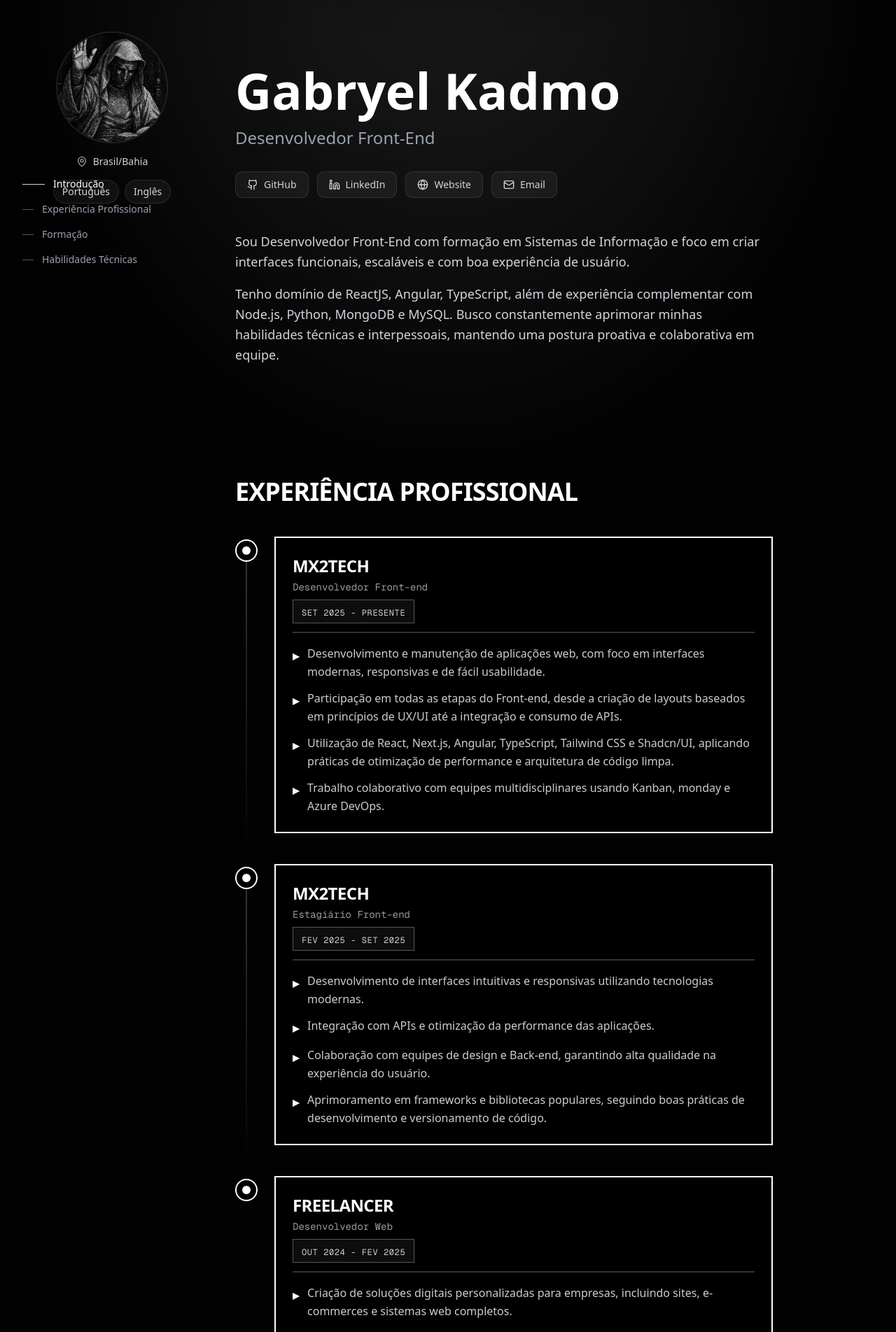
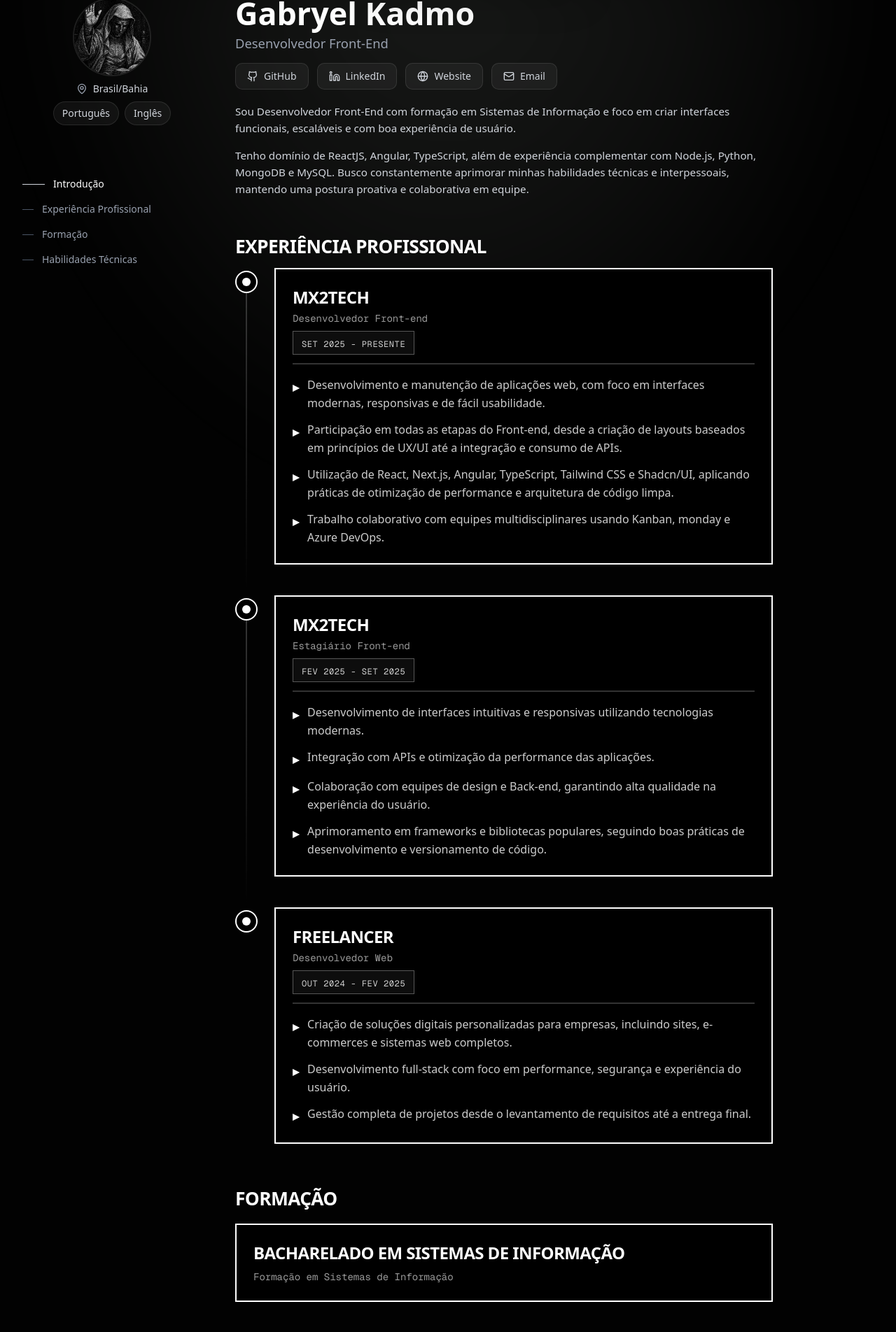
Before and after one commit to GabryelKadmo/Kadmo-TechV2, a Next.js app: page /subdomains/portfolio in a window 1280 px wide. Shown: the part 83-1987 px from the top of the page at 70% size. Built offline with nearby package versions, Linux system fonts and the light colour scheme.

Commit message:
feat: otimizar layout e responsividade da página Portfolio para notebooks e laptops

```diff
--- a/app/globals.css
+++ b/app/globals.css
@@ -301,3 +301,65 @@
 ::-webkit-scrollbar-corner {
   background: transparent;
 }
+
+/* ===== Otimizações para notebooks/laptops (< Full HD) ===== */
+@media (min-width: 1024px) and (max-width: 1919px) {
+  /* Reduzir padding top geral */
+  .portfolio-wrapper {
+    padding-top: 3.5rem !important;
+  }
+
+  /* Sidebar: avatar menor e sticky mais alto */
+  .portfolio-sidebar-sticky {
+    top: 5rem !important;
+    gap: 0.5rem !important;
+  }
+  .portfolio-avatar {
+    width: 7rem !important;
+    height: 7rem !important;
+  }
+
+  /* Hero section */
+  .portfolio-hero {
+    padding-top: 1.5rem !important;
+    padding-bottom: 1.5rem !important;
+  }
+  .portfolio-hero-name {
+    font-size: 2.8rem !important;
+    margin-bottom: 0.5rem !important;
+  }
+  .portfolio-hero-role {
+    font-size: 1.15rem !important;
+    margin-bottom: 1rem !important;
+  }
+  .portfolio-social-links {
+    margin-bottom: 1.25rem !important;
+  }
+  .portfolio-bio {
+    gap: 0.35rem !important;
+  }
+  .portfolio-bio p {
+    font-size: 0.95rem !important;
+    line-height: 1.55 !important;
+  }
+
+  /* Sections */
+  .portfolio-section {
+    padding-top: 2rem !important;
+    padding-bottom: 2rem !important;
+  }
+  .portfolio-section-title {
+    font-size: 1.65rem !important;
+    margin-bottom: 1.25rem !important;
+  }
+
+  /* Technical skills spacing */
+  .portfolio-skills-grid {
+    gap: 1.25rem !important;
+  }
+
+  /* Footer */
+  .portfolio-footer {
+    margin-top: 2rem !important;
+  }
+}
--- a/app/subdomains/portfolio/page.tsx
+++ b/app/subdomains/portfolio/page.tsx
@@ -22,7 +22,7 @@ export default function PortfolioPage() {
         <>
             <TableOfContents items={sections} />
 
-            <div className="pt-20 sm:pt-24 px-4 lg:px-8">
+            <div className="portfolio-wrapper pt-20 sm:pt-24 px-4 lg:px-8">
                 {/* Mobile Profile Header */}
                 <div className="lg:hidden max-w-3xl mx-auto mb-8">
                     <div className="flex items-center gap-4 pt-10">
@@ -58,9 +58,9 @@ export default function PortfolioPage() {
                 <div className="max-w-7xl mx-auto flex gap-12">
                     {/* Profile Sidebar - Sticky (Desktop only) */}
                     <aside className="hidden lg:block w-64 flex-shrink-0">
-                        <div className="sticky top-32 flex flex-col items-center gap-4">
+                        <div className="portfolio-sidebar-sticky sticky top-32 flex flex-col items-center gap-4">
                             {/* Avatar */}
-                            <div className="w-40 h-40 rounded-full overflow-hidden border-2 border-white/10">
+                            <div className="portfolio-avatar w-40 h-40 rounded-full overflow-hidden border-2 border-white/10">
                                 <Image
                                     src="/portfolio/Balduino IV.jpg"
                                     alt="Profile"
@@ -91,7 +91,7 @@ export default function PortfolioPage() {
                     {/* Main Content */}
                     <main className="flex-1 max-w-3xl mx-auto lg:mx-0">
                         {/* Hero Section */}
-                        <section id="introduction" className="min-h-auto py-1 sm:py-20 flex items-center">
+                        <section id="introduction" className="portfolio-hero min-h-auto py-1 sm:py-20 flex items-center">
                             <div>
                                 {/* Schedule Badge */}
                                 {/* <a
@@ -113,15 +113,15 @@ export default function PortfolioPage() {
                                 </a> */}
 
                                 {/* Name and Title */}
-                                <h1 className="text-4xl sm:text-5xl md:text-7xl font-bold mb-3 sm:mb-4 text-white bg-clip-text">
+                                <h1 className="portfolio-hero-name text-4xl sm:text-5xl md:text-7xl font-bold mb-3 sm:mb-4 text-white bg-clip-text">
                                     Gabryel Kadmo
                                 </h1>
-                                <p className="text-lg sm:text-xl md:text-2xl text-gray-400 mb-6 sm:mb-8">
+                                <p className="portfolio-hero-role text-lg sm:text-xl md:text-2xl text-gray-400 mb-6 sm:mb-8">
                                     {t.hero.role}
                                 </p>
 
                                 {/* Social Links */}
-                                <div className="flex flex-wrap gap-2 sm:gap-3 mb-8 sm:mb-12">
+                                <div className="portfolio-social-links flex flex-wrap gap-2 sm:gap-3 mb-8 sm:mb-12">
                                     <a
                                         href="https://github.com/gabryelkadmo"
                                         target="_blank"
@@ -159,7 +159,7 @@ export default function PortfolioPage() {
                                 </div>
 
                                 {/* Biography */}
-                                <div className="text-base sm:text-lg text-gray-300 leading-relaxed space-y-3 sm:space-y-4">
+                                <div className="portfolio-bio text-base sm:text-lg text-gray-300 leading-relaxed space-y-3 sm:space-y-4">
                                     <p>
                                         {t.hero.bio1}
                                     </p>
@@ -171,8 +171,8 @@ export default function PortfolioPage() {
                         </section>
 
                         {/* Work Experience Section */}
-                        <section id="work-experience" className="min-h-auto flex flex-col justify-center py-12 sm:py-20">
-                            <h2 className="text-2xl sm:text-3xl md:text-4xl font-bold mb-8 sm:mb-12 text-white uppercase tracking-tight">
+                        <section id="work-experience" className="portfolio-section min-h-auto flex flex-col justify-center py-12 sm:py-20">
+                            <h2 className="portfolio-section-title text-2xl sm:text-3xl md:text-4xl font-bold mb-8 sm:mb-12 text-white uppercase tracking-tight">
                                 {t.work.title}
                             </h2>
 
@@ -188,8 +188,8 @@ export default function PortfolioPage() {
                         </section>
 
                         {/* Studies Section */}
-                        <section id="studies" className="min-h-auto flex flex-col justify-center py-12 sm:py-20">
-                            <h2 className="text-2xl sm:text-3xl md:text-4xl font-bold mb-8 sm:mb-12 text-white uppercase tracking-tight">
+                        <section id="studies" className="portfolio-section min-h-auto flex flex-col justify-center py-12 sm:py-20">
+                            <h2 className="portfolio-section-title text-2xl sm:text-3xl md:text-4xl font-bold mb-8 sm:mb-12 text-white uppercase tracking-tight">
                                 {t.studies.title}
                             </h2>
 
@@ -202,12 +202,12 @@ export default function PortfolioPage() {
                         </section>
 
                         {/* Technical Skills Section */}
-                        <section id="technical-skills" className="min-h-auto flex flex-col justify-center py-12 sm:py-20">
-                            <h2 className="text-2xl sm:text-3xl md:text-4xl font-bold mb-8 sm:mb-12 text-white uppercase tracking-tight">
+                        <section id="technical-skills" className="portfolio-section min-h-auto flex flex-col justify-center py-12 sm:py-20">
+                            <h2 className="portfolio-section-title text-2xl sm:text-3xl md:text-4xl font-bold mb-8 sm:mb-12 text-white uppercase tracking-tight">
                                 {t.technical.title}
                             </h2>
 
-                            <div className="space-y-8 sm:space-y-12">
+                            <div className="portfolio-skills-grid space-y-8 sm:space-y-12">
                                 {/* Front-end */}
                                 <div>
                                     <h3 className="text-xl sm:text-2xl font-bold text-white mb-2 sm:mb-3 uppercase tracking-tight">
@@ -274,7 +274,7 @@ export default function PortfolioPage() {
             </div>
 
             {/* Footer */}
-            <footer className="border-t border-white/10 mt-12 sm:mt-20">
+            <footer className="portfolio-footer border-t border-white/10 mt-12 sm:mt-20">
                 <div className="max-w-7xl mx-auto px-4 lg:px-8 py-8 sm:py-12">
                     <div className="flex flex-col items-center gap-6 text-center md:flex-row md:justify-between md:text-left">
                         {/* Slogan */}
```
